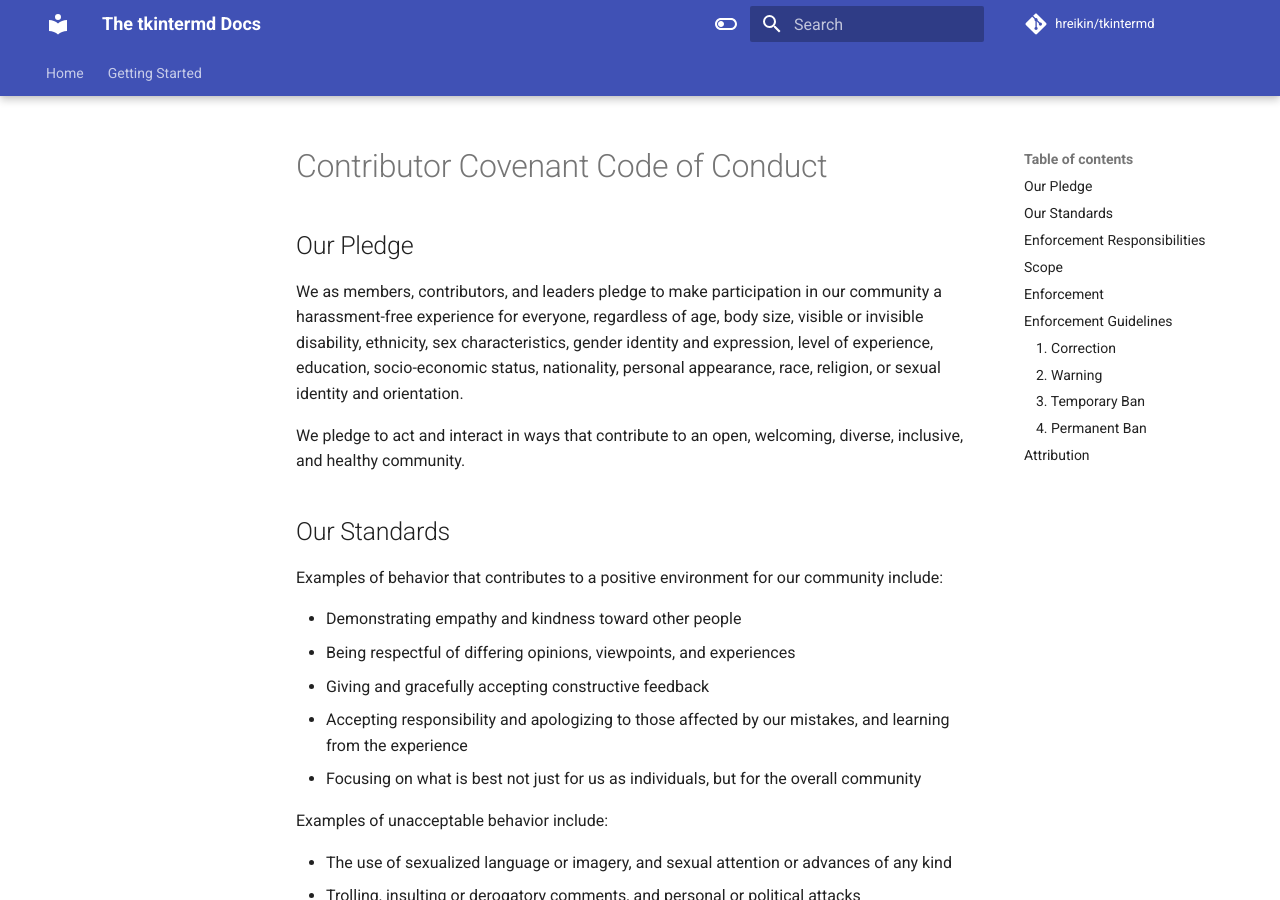
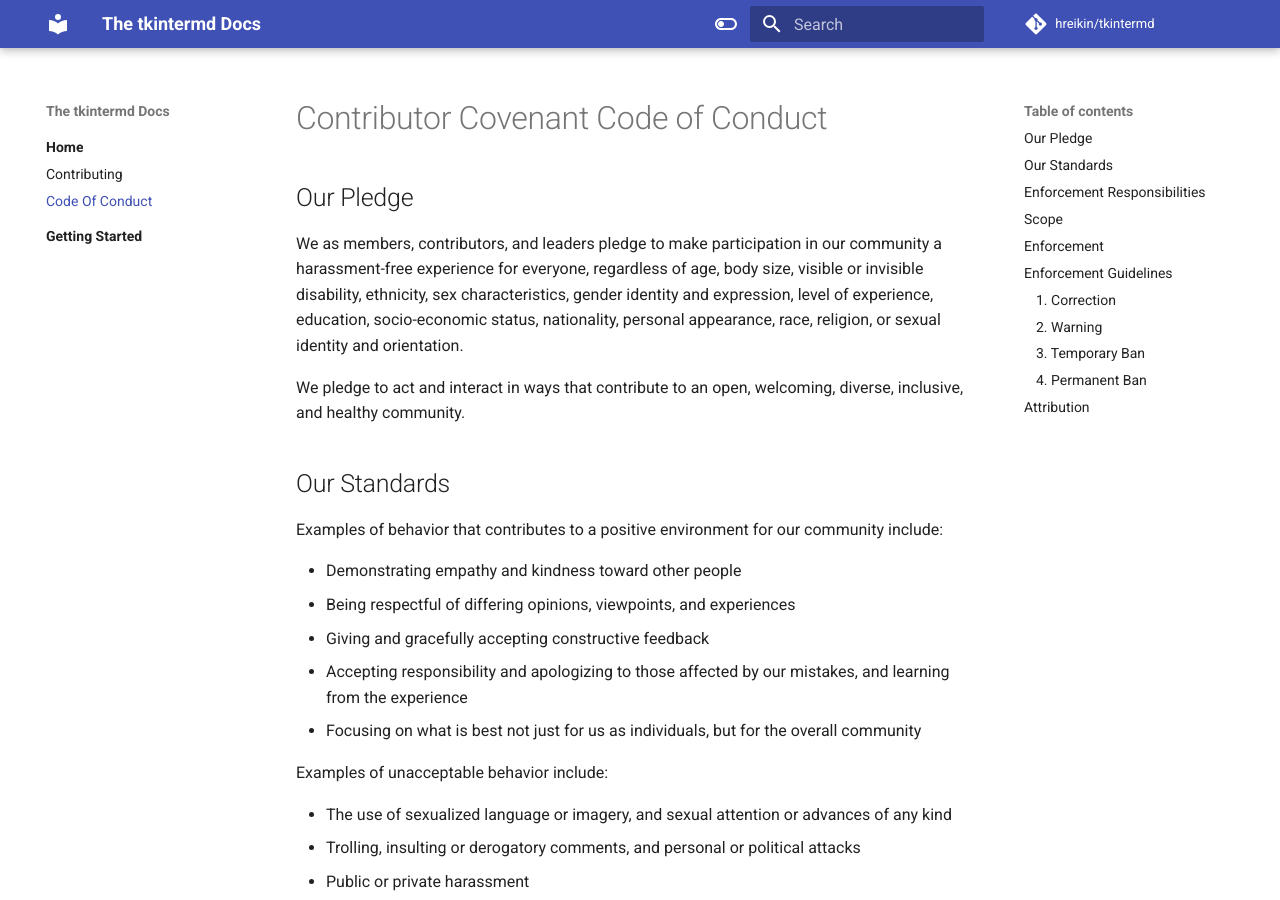
Before and after one commit to hreikin/tkintermd, an MkDocs documentation site: the page built from docs/code-of-conduct.md, in a window 1280 px wide and 900 px high. Built offline with MkDocs 1.6.1 and Material for MkDocs 9.7.7, drawn with Linux system fonts in a browser that asks for light colours; comment, search, counter and statistics services are not loaded.

Commit message:
Remove tabs and sticky tabs from docs site navigation.

```diff
--- a/mkdocs.yml
+++ b/mkdocs.yml
@@ -20,8 +20,6 @@ theme:
   features:
     - navigation.instant
     - navigation.tracking
-    - navigation.tabs
-    - navigation.tabs.sticky
     - navigation.sections
     - navigation.expand
     - navigation.indexes
@@ -74,5 +72,9 @@ markdown_extensions:
       custom_checkbox: true
   - pymdownx.tilde
 nav:
-  - Home: 'index.md'
-  - Getting Started: 'getting-started/README.md'
+  - Home:
+    - About: 'README.md'
+    - Contributing: 'contributing-to-tkintermd.md'
+    - Code Of Conduct: 'code-of-conduct.md'
+  - Getting Started:
+    - Getting Started: 'getting-started/README.md'
```
